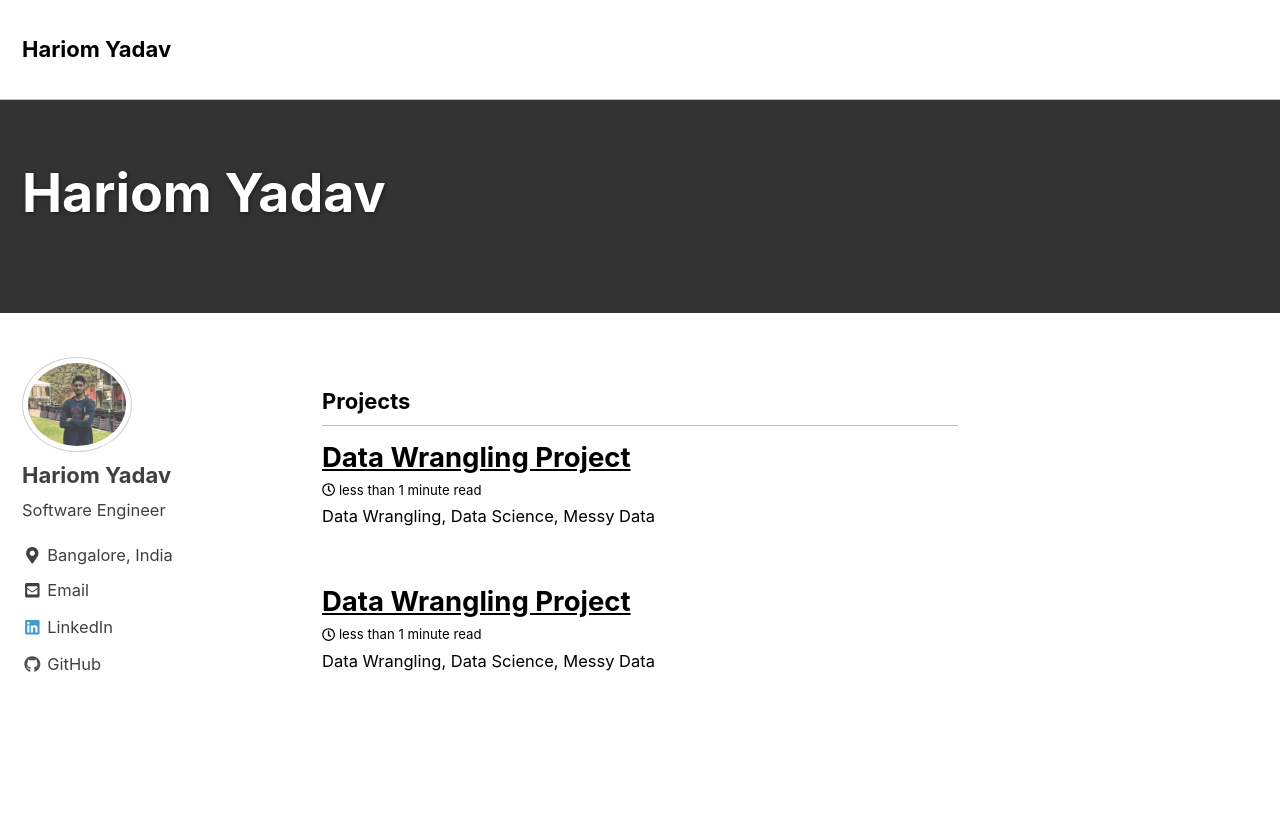
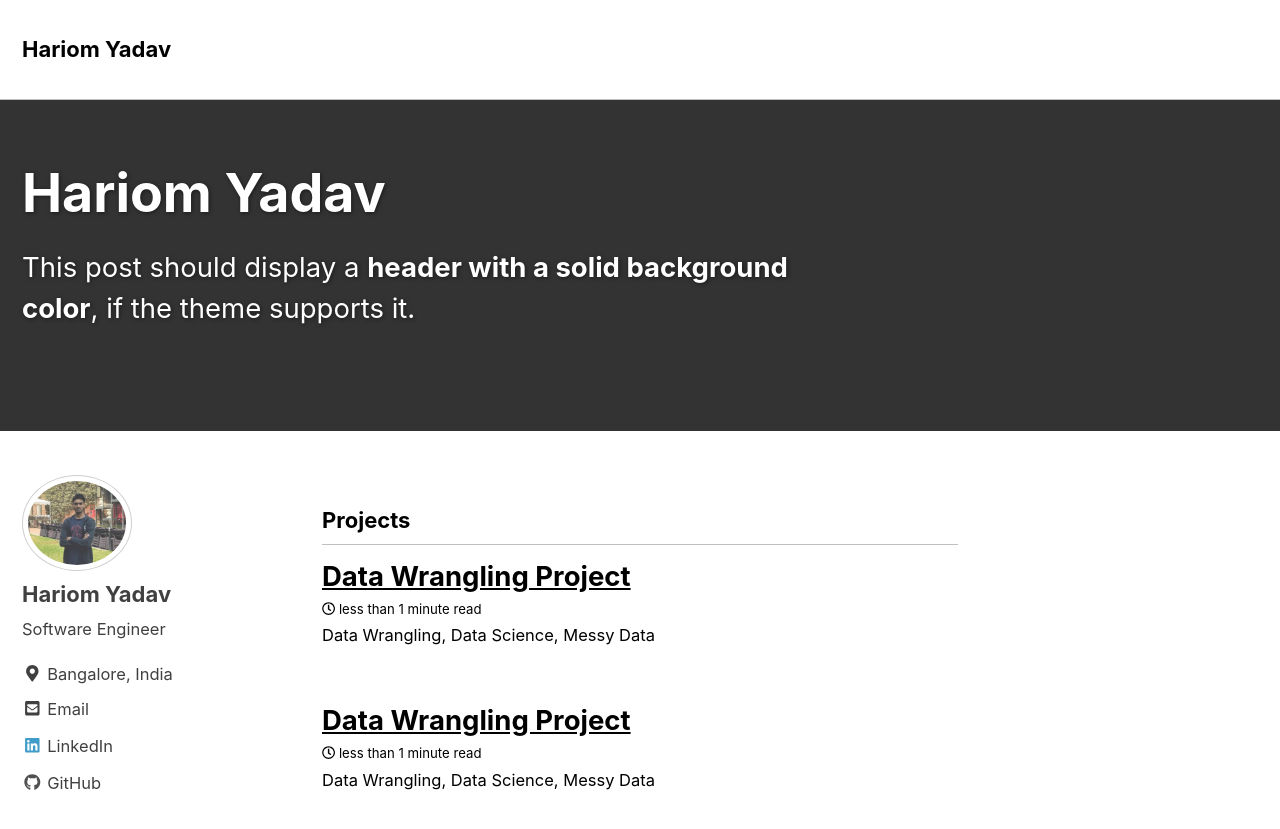
Before and after one commit to hariomyadav/hocyadav.github.io, a Jekyll site: the page built from index.html, in a window 1280 px wide and 900 px high. Shown: the top 829 px of the window. Built offline with Jekyll 4.4.1, drawn with Linux system fonts in a browser that asks for light colours; nearby versions of some CDN libraries; the list of posts is cut into pages by our own code.

```diff
--- a/index.html
+++ b/index.html
@@ -1,6 +1,7 @@
 ---
 layout: home
 author_profile: true
+excerpt: "This post should display a **header with a solid background color**, if the theme supports it."
 header:
   overlay_color: "#333"
 ---
```
